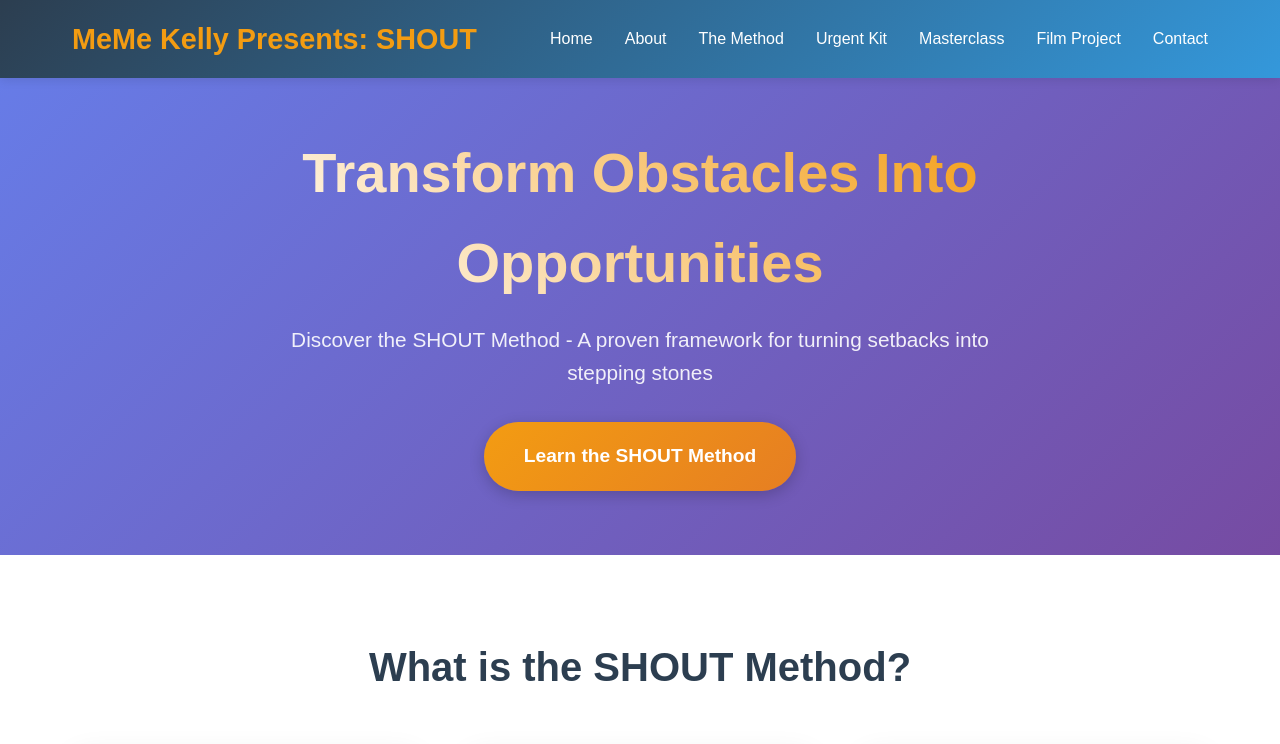
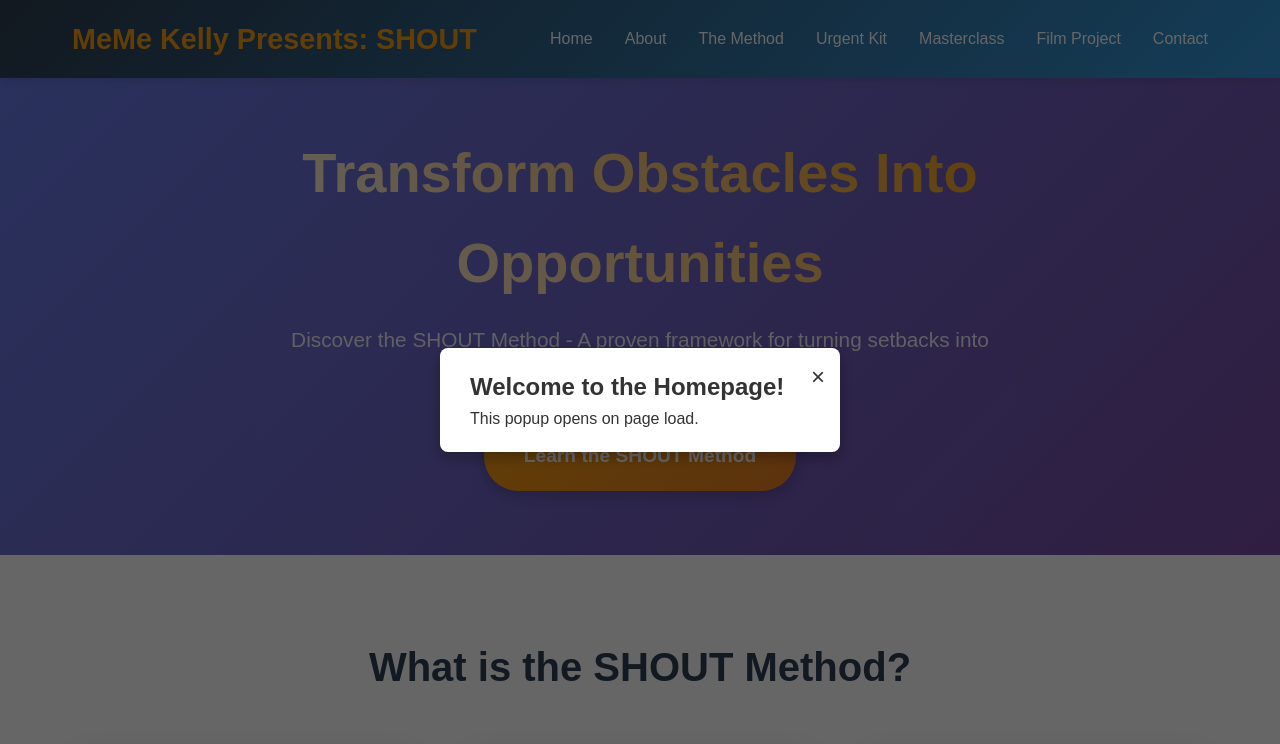
Before and after one commit to KCEGODScreation2025/shoutmeme-website, a website: page home.html in a window 1280 px wide. Shown: the top 744 px of the page. Drawn offline with Linux system fonts and the light colour scheme; the site is published under a folder, as on GitHub Pages, so addresses that start at the root find nothing.

Commit message:
Updated Popup

```diff
--- a/home.html
+++ b/home.html
@@ -413,6 +413,6 @@
       </div>
     </footer>
 
-    <script src="/popup.js"></script>
+    <script src="./popup.js"></script>
   </body>
 </html>
```
Also changed, not shown: vercel.json.
